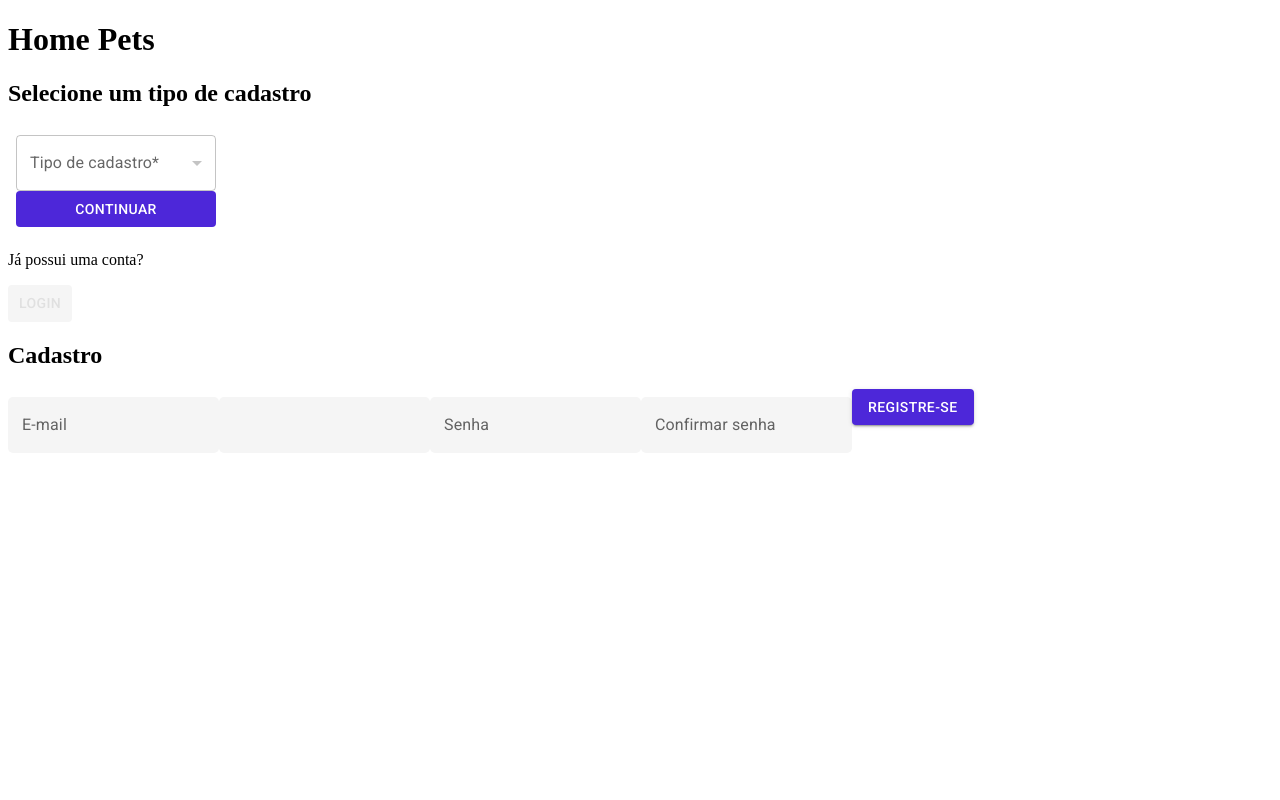
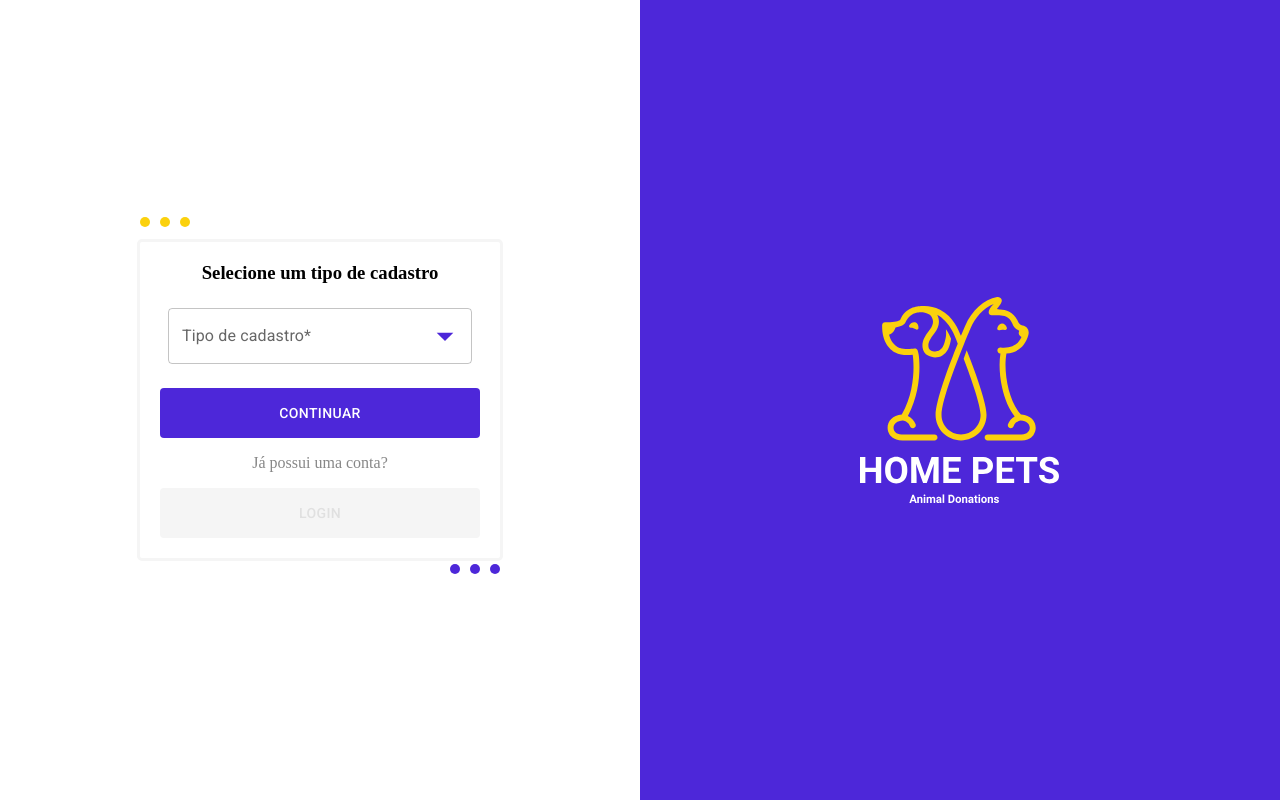
Before and after one commit to Christian-mf25/home-pets-capstone, a React (Create React App) app: page /register in a window 1280 px wide. Built offline with nearby package versions, Linux system fonts and the light colour scheme.

Commit message:
style: Create Login and Register style

```diff
--- a/src/App.js
+++ b/src/App.js
@@ -1,10 +1,12 @@
 import { ToastContainer } from "react-toastify";
 import "react-toastify/dist/ReactToastify.css";
 import Routes from "./Routes";
+import { GlobalStyles } from "./Styles/global";
 
 function App() {
   return (
     <div>
+      <GlobalStyles />
       <ToastContainer
         position="top-right"
         autoClose={2500}
@@ -16,7 +18,6 @@ function App() {
         draggable
         pauseOnHover
       />
-      <h1>Home Pets</h1>
       <Routes />
     </div>
   );
--- /dev/null
+++ b/src/Components/LoginForm/style.js
@@ -0,0 +1,133 @@
+import styled from "styled-components";
+import circlePrimary from "../../Assets/img/circle-primary.svg";
+import circleSecondary from "../../Assets/img/circle-secondary.svg";
+
+export const HomeMain = styled.main`
+  display: flex;
+  align-items: center;
+  position: relative;
+  height: 100vh;
+
+  ::before {
+    content: "";
+    position: absolute;
+    left: 0;
+    top: 0;
+    width: 100vw;
+    height: 75vh;
+    background-color: var(--color-secondary);
+    z-index: -1;
+  }
+
+  @media (min-width: 991px) {
+    ::before {
+      width: 50vw;
+      height: 100vh;
+    }
+  }
+`;
+
+export const Container = styled.div`
+  display: flex;
+  flex-wrap: wrap;
+  align-items: center;
+  width: 100%;
+
+  @media (max-width: 991px) {
+    grid-gap: 4rem;
+    margin: 0 15px;
+  }
+`;
+
+export const DivLogo = styled.div`
+  display: flex;
+  justify-content: center;
+
+  width: 100%;
+
+  img {
+    width: 100px;
+  }
+
+  @media (min-width: 991px) {
+    width: 50%;
+
+    img {
+      width: 200px;
+    }
+  }
+`;
+
+export const ContainerForm = styled.div`
+  display: flex;
+  justify-content: center;
+  align-items: center;
+  width: 100%;
+
+  p {
+    color: var(--color-gray-50);
+  }
+
+  @media (min-width: 991px) {
+    width: 50%;
+  }
+`;
+
+export const DivForm = styled.div``;
+
+export const Form = styled.div`
+  width: 100%;
+  display: flex;
+  flex-wrap: nowrap;
+  align-items: center;
+  flex-direction: column;
+  justify-content: space-around;
+  position: relative;
+  background-color: #fff;
+  border: 3px solid var(--color-gray-0);
+  padding: 30px 15px;
+  padding: 20px;
+  border-radius: 5px;
+  grid-gap: 1rem;
+	max-width: 400px;
+
+  ::before {
+    content: "";
+    position: absolute;
+    top: -8%;
+    left: 0;
+    background-image: url(${circlePrimary});
+    height: 10px;
+    width: 50px;
+    z-index: 1;
+  }
+
+  ::after {
+    content: "";
+    position: absolute;
+    bottom: -8%;
+    right: 0;
+    background-image: url(${circleSecondary});
+    height: 10px;
+    width: 50px;
+    z-index: 1;
+  }
+
+  @media (min-width: 991px) {
+    width: 50%;
+    max-width: 400px;
+    margin: 0 auto;
+  }
+
+  form {
+    display: flex;
+    flex-direction: column;
+    flex-wrap: nowrap;
+    justify-content: space-around;
+    width: 100%;
+    grid-gap: 1rem;
+  }
+  button {
+    width: 100%;
+  }
+`;
--- a/src/Components/RegisterForm/index.jsx
+++ b/src/Components/RegisterForm/index.jsx
@@ -1,6 +1,9 @@
+import { InputLabel, MenuItem, Select } from "@material-ui/core";
 import { useRegister } from "../../Providers/Register";
 import { yupResolver } from "@hookform/resolvers/yup";
+import Logo from "../../Assets/img/Logo.svg";
 import { useForm } from "react-hook-form";
+import { useEffect } from "react";
 import * as yup from "yup";
 import {
   Input,
@@ -8,13 +11,18 @@ import {
   SecondaryButton,
   StyledFormControl,
 } from "../../Styles/global";
-import { InputLabel, MenuItem, Select } from "@material-ui/core";
-import { useEffect } from "react";
+import { Container, ContainerForm, ContainerModal, DivLogo, Form, HomeMain } from "./style";
 
 const RegisterForm = () => {
   const token = JSON.parse(localStorage.getItem("@Pets:token"));
-  const { handleChange, userType, showModalType, showType, sendTo, registerForm } =
-    useRegister();
+  const {
+    handleChange,
+    userType,
+    showModalType,
+    showType,
+    sendTo,
+    registerForm,
+  } = useRegister();
 
   useEffect(() => {
     token && sendTo("/home");
@@ -43,11 +51,18 @@ const RegisterForm = () => {
   } = useForm({ resolver: yupResolver(schema) });
 
   return (
-    <section>
-      {showType && (
-        <div>
-          <h2>Selecione um tipo de cadastro</h2>
+    <>
+      {showType ? (
+        <HomeMain>
+          <ContainerModal>
+            <DivLogo>
+              <img src={Logo} alt="logo" />
+            </DivLogo>
 
+            <ContainerForm>
+              <Form>
+                <h3>Selecione um tipo de cadastro</h3>
+                <form>
                   <StyledFormControl sx={{ m: 1, minWidth: 200 }}>
                     <InputLabel>Tipo de cadastro*</InputLabel>
                     <Select
@@ -59,19 +74,30 @@ const RegisterForm = () => {
                       <MenuItem value={"PJ"}>Pessoa Jurídica</MenuItem>
                       <MenuItem value={"PF"}>Pessoa Física</MenuItem>
                     </Select>
+                  </StyledFormControl>
                   <PrimaryButton type="button" onClick={showModalType}>
                     Continuar
                   </PrimaryButton>
-          </StyledFormControl>
+                </form>
                 <p>Já possui uma conta?</p>
                 <SecondaryButton onClick={() => sendTo("/login")}>
                   Login
                 </SecondaryButton>
-        </div>
-      )}
+              </Form>
+            </ContainerForm>
+          </ContainerModal>
+        </HomeMain>
+      ) : (
+        <HomeMain>
+          <Container>
+            <DivLogo>
+              <img src={Logo} alt="logo" />
+            </DivLogo>
+
+            <ContainerForm>
+              <Form>
                 <h2>Cadastro</h2>
 
-      <div>
                 <form onSubmit={handleSubmit(registerForm)}>
                   <Input
                     label="E-mail"
@@ -122,8 +148,12 @@ const RegisterForm = () => {
                     Registre-se
                   </PrimaryButton>
                 </form>
-      </div>
-    </section>
+              </Form>
+            </ContainerForm>
+          </Container>
+        </HomeMain>
+      )}
+    </>
   );
 };
 
--- /dev/null
+++ b/src/Components/RegisterForm/style.js
@@ -0,0 +1,149 @@
+import styled  from "styled-components";
+import circlePrimary from "../../Assets/img/circle-primary.svg";
+import circleSecondary from "../../Assets/img/circle-secondary.svg";
+
+export const HomeMain = styled.main`
+  display: flex;
+  align-items: center;
+  position: relative;
+  height: 100vh;
+
+  ::before {
+    content: "";
+    position: absolute;
+    right: 0;
+    top: 0;
+    width: 100vw;
+    height: 75vh;
+    background-color: var(--color-secondary);
+    z-index: -1;
+  }
+
+  @media (min-width: 991px) {
+    ::before {
+      width: 50vw;
+      height: 100vh;
+    }
+  }
+`;
+
+export const ContainerModal = styled.div`
+  display: flex;
+	flex-direction: row-reverse;
+
+  flex-wrap: wrap;
+  align-items: center;
+  width: 100%;
+
+  @media (max-width: 991px) {
+    grid-gap: 4rem;
+    margin: 0 15px;
+  }
+`;
+
+export const Container = styled.div`
+  display: flex;
+	flex-direction: row-reverse;
+
+  flex-wrap: wrap;
+  align-items: center;
+  width: 100%;
+
+  @media (max-width: 991px) {
+    grid-gap: 1rem;
+    margin: 0 15px;
+  }
+`;
+
+export const DivLogo = styled.div`
+  display: flex;
+  justify-content: center;
+
+  width: 100%;
+
+  img {
+    width: 100px;
+  }
+
+  @media (min-width: 991px) {
+    width: 50%;
+
+    img {
+      width: 200px;
+    }
+  }
+`;
+
+export const ContainerForm = styled.div`
+  display: flex;
+  justify-content: center;
+  align-items: center;
+  width: 100%;
+
+  p {
+    color: var(--color-gray-50);
+  }
+
+  @media (min-width: 991px) {
+    width: 50%;
+  }
+`;
+
+export const DivForm = styled.div``;
+
+export const Form = styled.div`
+  width: 100%;
+  display: flex;
+  flex-wrap: nowrap;
+  align-items: center;
+  flex-direction: column;
+  justify-content: space-around;
+  position: relative;
+  background-color: #fff;
+  border: 3px solid var(--color-gray-0);
+  padding: 30px 15px;
+  padding: 20px;
+  border-radius: 5px;
+  grid-gap: 1rem;
+	max-width: 400px;
+
+  ::before {
+    content: "";
+    position: absolute;
+    top: -8%;
+    left: 0;
+    background-image: url(${circlePrimary});
+    height: 10px;
+    width: 50px;
+    z-index: 1;
+  }
+
+  ::after {
+    content: "";
+    position: absolute;
+    bottom: -5%;
+    right: 0;
+    background-image: url(${circleSecondary});
+    height: 10px;
+    width: 50px;
+    z-index: 1;
+  }
+
+  @media (min-width: 991px) {
+    width: 50%;
+    max-width: 400px;
+    margin: 0 auto;
+  }
+
+  form {
+    display: flex;
+    flex-direction: column;
+    flex-wrap: nowrap;
+    justify-content: space-around;
+    width: 100%;
+    grid-gap: 1rem;
+  }
+  button {
+    width: 100%;
+  }
+`;
--- a/src/Styles/global.js
+++ b/src/Styles/global.js
@@ -29,38 +29,42 @@ export const GlobalStyles = createGlobalStyle`
 
 export const PrimaryButton = styled(Button)`
   &.MuiButton-root {
-    background-color: #4d27d9;
+    height: 50px;
+    box-shadow: none !important;
+    background-color: var(--color-secondary);
     color: #ffff;
     :hover {
-      background-color: #a592eb;
+      background-color: var(--color-secondary-50);
     }
   }
 `;
 
 export const SecondaryButton = styled(Button)`
   &.MuiButton-root {
-    background-color: #f5f5f5;
-    color: #e0e0e0;
+    height: 50px;
+    box-shadow: none !important;
+    background-color: var(--color-gray-0);
+    color: var(--color-gray-20);
     :hover {
-      background-color: #e0e0e0;
-      color: #828282;
+      background-color: var(--color-gray-20);
+      color: var(--color-gray-50);
     }
   }
 `;
 
 export const Input = styled(TextField)`
   & label.Mui-focused {
-    color: #828282;
+    color: var(--color-gray-50);
     box-sizing: border-box;
   }
 
   &.MuiTextField-root {
-    background-color: #f5f5f5;
-    color: #828282;
+    background-color: var(--color-gray-0);
+    color: var(--color-gray-50);
     border-radius: 5px;
 
     .MuiInput-underline:after {
-      border: 2px solid #4d27d9;
+      border: 2px solid var(--color-secondary);
     }
 
     fieldset {
@@ -68,18 +72,18 @@ export const Input = styled(TextField)`
     }
 
     &:hover fieldset {
-      border: 1px solid #4d27d9;
+      border: 1px solid var(--color-secondary);
     }
 
     .Mui-focused fieldset {
-      border: solid 2px #4d27d9;
+      border: solid 2px var(--color-secondary);
     }
 
     input:-webkit-autofill,
     input:-webkit-autofill:hover,
     input:-webkit-autofill:focus,
     input:-webkit-autofill:active {
-      -webkit-box-shadow: 0 0 0 30px #f5f5f5 inset;
+      -webkit-box-shadow: 0 0 0 30px var(--color-gray-0) inset;
       -webkit-text-fill-color: #000;
     }
   }
@@ -88,36 +92,67 @@ export const Input = styled(TextField)`
 export const StyledFormControl = styled(FormControl)`
   .css-9ddj71-MuiInputBase-root-MuiOutlinedInput-root
     .MuiOutlinedInput-notchedOutline {
-    color: #828282;
+    color: var(--color-gray-50);
     border-radius: 5px;
     border: none;
   }
 
   .css-9ddj71-MuiInputBase-root-MuiOutlinedInput-root {
-    background-color: #f5f5f5;
+    background-color: var(--color-gray-0);
   }
 
   .css-9ddj71-MuiInputBase-root-MuiOutlinedInput-root .Mui-focused {
-    border: solid 2px #4d27d9;
+    border: solid 2px var(--color-secondary);
   }
 
   &.MuiFormControl-root {
-    color: #828282;
+    color: var(--color-gray-50);
 
     .Mui-focused fieldset {
-      border: solid 2px #4d27d9;
+      border: solid 2px var(--color-secondary);
     }
 
     &:hover fieldset {
-      border: 1px solid #4d27d9;
+      border: 1px solid var(--color-secondary);
     }
 
     & label.Mui-focused {
-      color: #828282;
+      color: var(--color-gray-50);
     }
 
     svg {
-      color: #c4c4c4;
+      color: var(--color-secondary);
+      z-index: 1;
+			font-size: 2.5rem;
+    }
+  }
+`;
+
+export const Password = styled(FormControl)`
+  &.MuiFormControl-root {
+    margin: 0;
+    width: 100%;
+    color: var(--color-gray-50);
+    background-color: var(--color-gray-0);
+
+    fieldset {
+      border: none;
+    }
+
+    .Mui-focused fieldset {
+      border: solid 2px var(--color-secondary);
+    }
+
+    &:hover fieldset {
+      border: 1px solid var(--color-secondary);
+    }
+
+    & label.Mui-focused {
+      color: var(--color-gray-50);
+    }
+
+    svg {
+      color: var(--color-secondary);
       z-index: 1;
     }
   }
```
Also changed, not shown: src/Components/LoginForm/index.jsx (+95 -14 lines), src/Assets/img/circle-primary.svg (added), src/Assets/img/circle-secondary.svg (added). Lines whose indentation alone changed are shown as unchanged.
